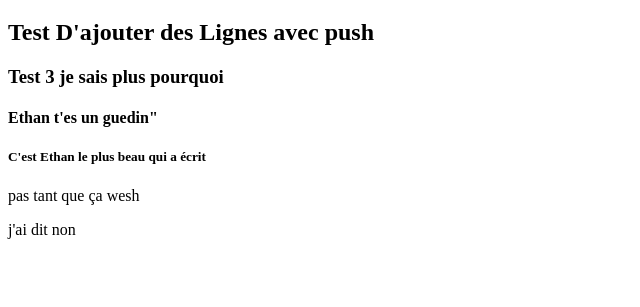
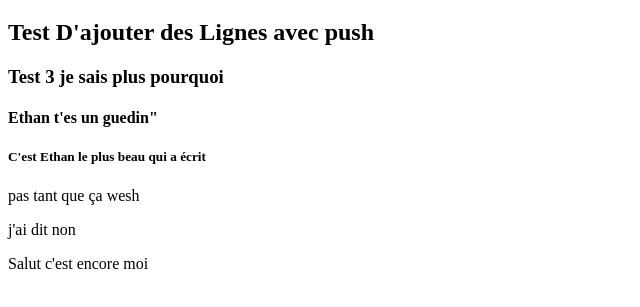
Before and after one commit to HEHLAULucas/blocus, a plain HTML site: page index.html in a window 1280 px wide. Shown: the part 61-368 px from the top of the page, without its empty margins (0-640 px from the left). Drawn offline with Linux system fonts and the light colour scheme.

Commit message:
je sais plus ce que j'ai noté, ah je m'en rappel, j'ai noté c'est encore moi

```diff
--- a/index.html
+++ b/index.html
@@ -14,5 +14,6 @@
 		<h5> C'est Ethan le plus beau qui a écrit</h5>
 		<p> pas tant que ça wesh </p>
 		<p> j'ai dit non</p>
+		<p> Salut c'est encore moi</p>
     </body>
 </html>
```
